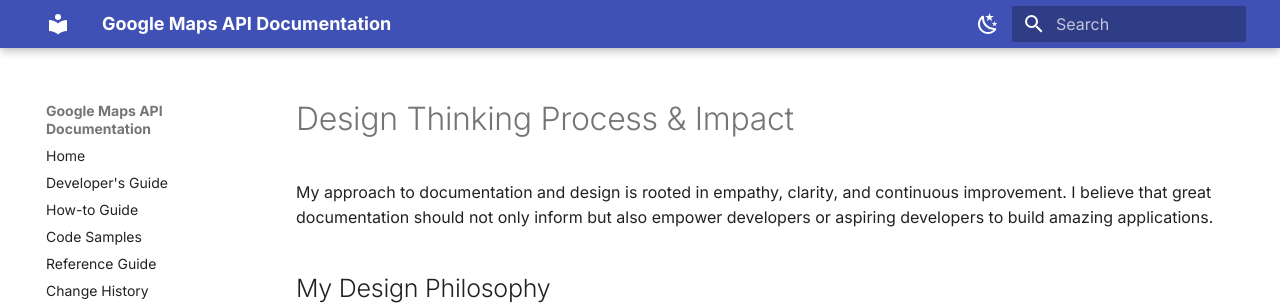
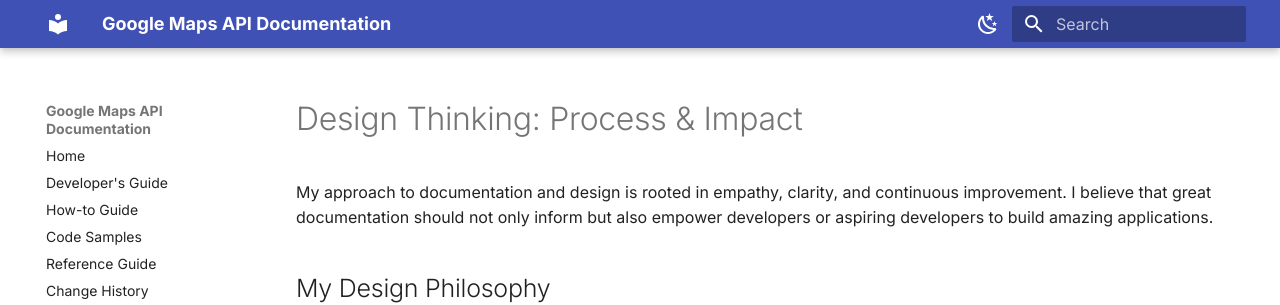
Before and after one commit to ambernegi/Documentation, an MkDocs documentation site: the page built from docs/design-thinking.md, in a window 1280 px wide and 900 px high. Shown: the top 305 px of the window. Built offline with MkDocs 1.6.1 and Material for MkDocs 9.7.7, drawn with Linux system fonts in a browser that asks for light colours.

```diff
--- a/docs/design-thinking.md
+++ b/docs/design-thinking.md
@@ -1,4 +1,4 @@
-# Design Thinking Process & Impact
+# Design Thinking: Process & Impact
 
 My approach to documentation and design is rooted in empathy, clarity, and continuous improvement. I believe that great documentation should not only inform but also empower developers or aspiring developers to build amazing applications.
 
```
